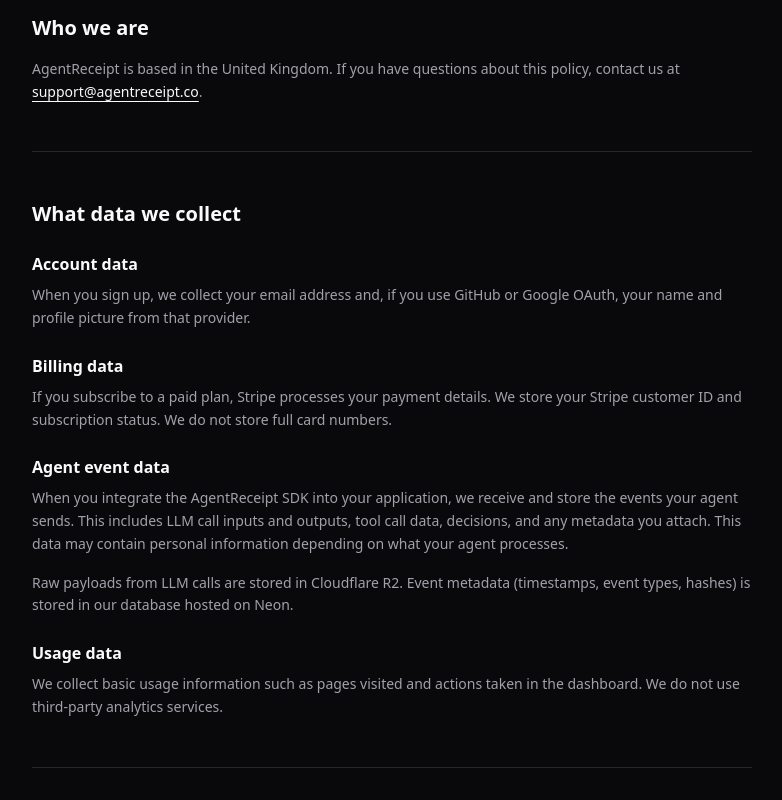
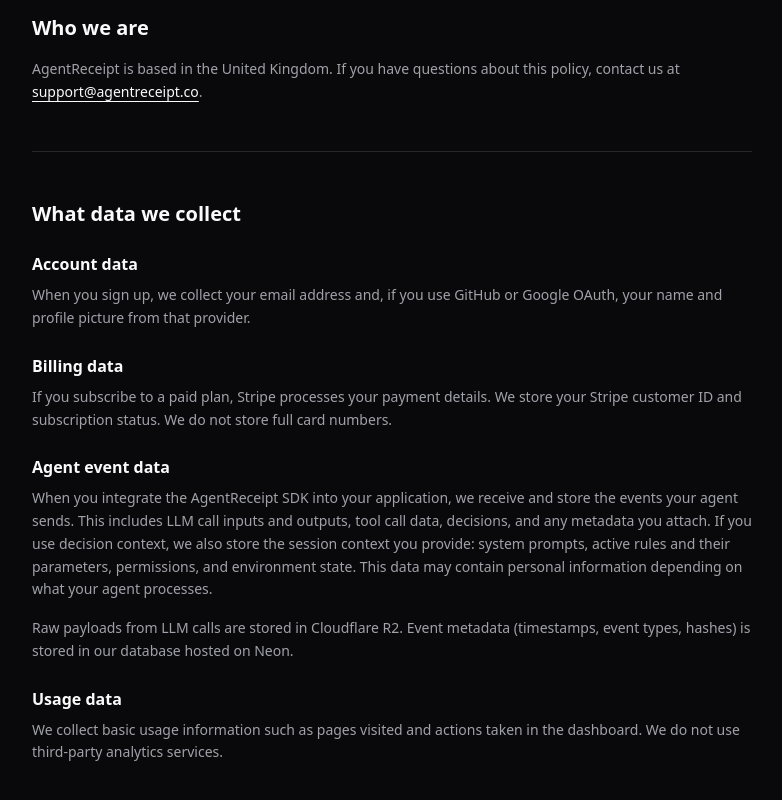
Before and after one commit to ramongalego/agent-receipt, a Next.js app: page /privacy in a window 1280 px wide. Shown: the part 404-1204 px from the top of the page, without its empty margins (248-1030 px from the left). Built offline with nearby package versions, Linux system fonts and the light colour scheme; no server answers.

Commit message:
Updates privacy page with decision context

```diff
--- a/src/app/privacy/page.tsx
+++ b/src/app/privacy/page.tsx
@@ -69,8 +69,10 @@ export default function PrivacyPage() {
             When you integrate the AgentReceipt SDK into your application, we
             receive and store the events your agent sends. This includes LLM
             call inputs and outputs, tool call data, decisions, and any metadata
-            you attach. This data may contain personal information depending on
-            what your agent processes.
+            you attach. If you use decision context, we also store the session
+            context you provide: system prompts, active rules and their
+            parameters, permissions, and environment state. This data may
+            contain personal information depending on what your agent processes.
           </p>
           <p className="mt-4 text-sm leading-relaxed text-muted-foreground">
             Raw payloads from LLM calls are stored in Cloudflare R2. Event
```
